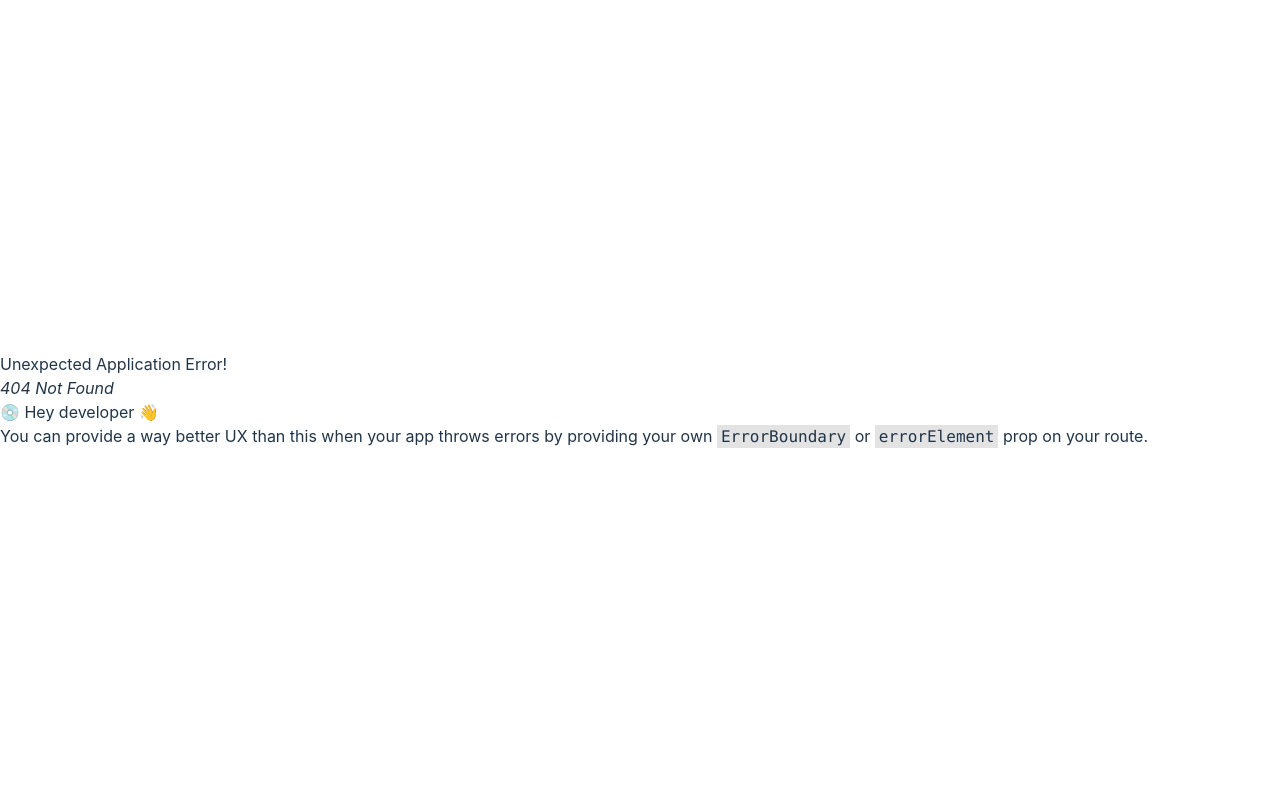
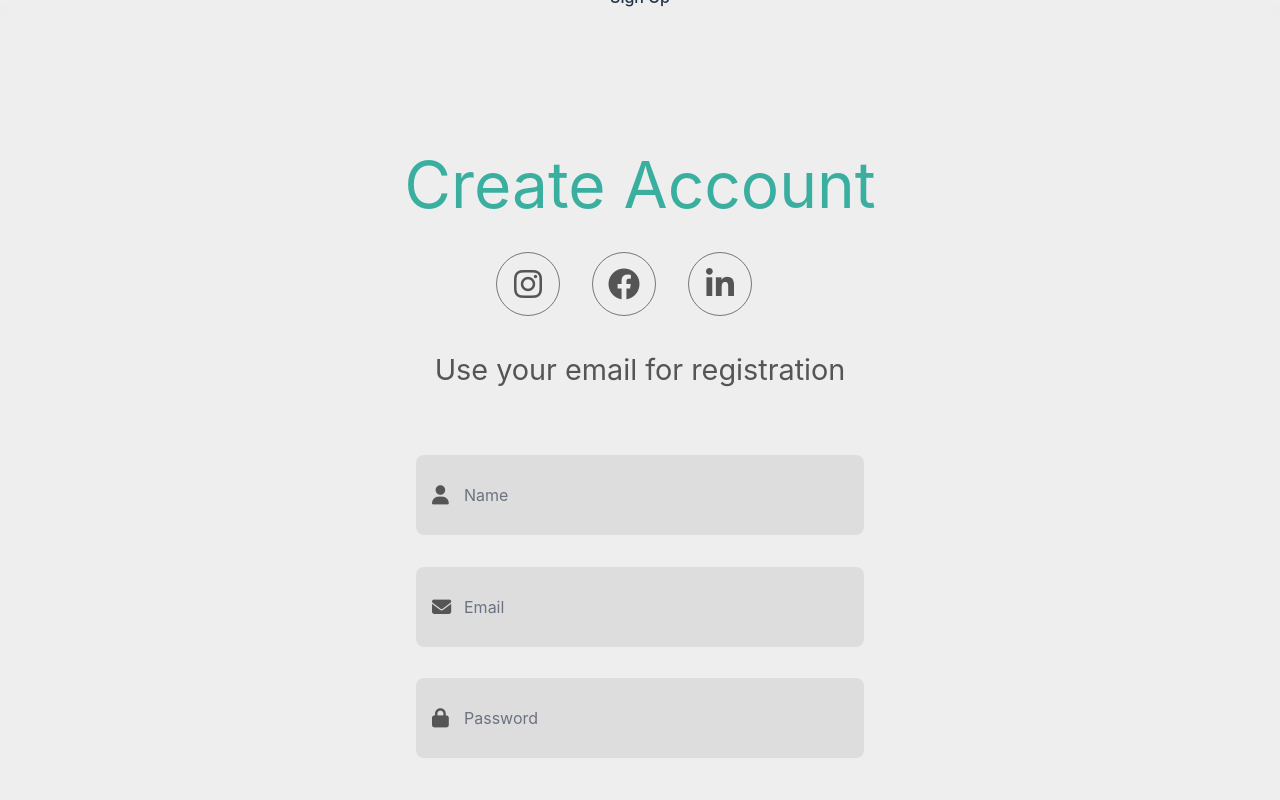
Before and after one commit to ntbao10122003/DA-FE-REACT, a React (Vite) app: page /signup in a window 1280 px wide. Before the commit this address had no page. Shown: the top 800 px of the page. Built offline with nearby package versions, Linux system fonts and the light colour scheme.

Commit message:
create-ui-sign-up

```diff
--- a/src/assets/css/style.css
+++ b/src/assets/css/style.css
@@ -211,3 +211,134 @@ ul li:hover ul.dropdown {
 .address {
     position: relative;
 }
+
+.container {
+    width: 100%;
+    height: 100vh;
+    display: flex;
+    justify-content: center;
+    align-items: center;
+}
+
+.form-wrapper {
+    width: 100%;
+    height: 70rem;
+    background-color: #eee;
+    border-radius: 3rem;
+    box-shadow: 0 2rem 6rem rgba(0, 0, 0, 0.3);
+    position: relative;
+    overflow: hidden;
+    display: flex;
+    justify-content: center;
+}
+
+
+
+/* on click event */
+
+
+
+.banner {
+    position: absolute;
+    top: 25%;
+    left: -30rem; /*after click event 40rem*/
+    text-align: center;
+    color: #fff;
+    width: 30rem;
+    z-index: 100;
+    transition: all 1.5s cubic-bezier(0.19, 1, 0.22, 1);
+}
+
+.container.change .banner {
+    left: 5rem;
+}
+
+.banner h1 {
+    font-size: 4rem;
+    margin-bottom: 3rem;
+}
+
+.banner p {
+    font-size: 2rem;
+}
+
+.sign-up {
+    width: 60rem;
+    height: 100%;
+    position: absolute;
+    top: 0;
+    display: flex;
+    flex-direction: column;
+    justify-content: space-around;
+    align-items: center;
+    padding: 10rem 0;
+    z-index: 1;/*after click event delete*/
+    transition: all 1.5s cubic-bezier(0.19, 1, 0.22, 1);
+}
+
+.container.change .sign-up {
+    left: 40rem;
+    z-index: 1;
+}
+.sign-up h1 {
+    font-size: 4rem;
+    color: #3aaf9f;
+}
+
+.social-media {
+    display: flex;
+}
+
+.social-media i {
+    width: 4rem;
+    height: 4rem;
+    border: 00.1rem solid #777;
+    border-radius: 50%;
+    display: flex;
+    justify-content: center;
+    align-items: center;
+    margin-right: 2rem;
+    font-size: 2rem;
+    color: #555;
+}
+
+.sign-up p {
+    font-size: 1.8rem;
+    color: #555;
+    margin-bottom: 2rem;
+}
+
+.input-group {
+    position: relative;
+}
+
+.input-group input {
+    width: 28rem;
+    height: 5rem;
+    padding: 1rem 1rem 1rem 3rem;
+    background-color: #ddd;
+    border: none;
+    border-radius: 0.5rem;
+}
+
+.input-group i {
+    position: absolute;
+    top: 50%;
+    left: 1rem;
+    transform: translateY(-50%);
+    font-size: 1.2rem;
+    color: #555;
+}
+
+.sign-up button {
+    width: 16rem;
+    height: 5rem;
+    background-color: #3aaf9f;
+    border: none;
+    border-radius: 3rem;
+    text-transform: uppercase;
+    letter-spacing: 0.1rem;
+    color: #fff;
+    margin-top: 3rem;
+    cursor: pointer;
+}
--- /dev/null
+++ b/src/components/Signup.tsx
@@ -0,0 +1,53 @@
+import React, { useState } from 'react';
+
+export const Signup = () => {
+  return (
+    <div className='container'>
+      <div className="form-wrapper">
+        <div className="banner">
+          <h1>Hello Friend!</h1>
+          <p>Enter your personal details and start the journey with us</p>
+        </div>
+        <div className="blue-bgr">
+          <button type="button">Sign Up</button>
+        </div>
+        <form className="sign-up">
+          <h1>Create Account</h1>
+          <div className="social-media">
+            <i className="fab fa-instagram"></i>
+            <i className="fab fa-facebook"></i>
+            <i className="fab fa-linkedin-in"></i>
+          </div>
+          <p>Use your email for registration</p>
+          <div className="input-group">
+            <i className="fas fa-user"></i>
+            <input
+              type="text"
+              placeholder="Name"
+
+            />
+          </div>
+          <div className="input-group">
+            <i className="fas fa-envelope"></i>
+            <input
+              type="email"
+              placeholder="Email"
+
+            />
+          </div>
+          <div className="input-group">
+            <i className="fas fa-lock"></i>
+            <input
+              type="password"
+              placeholder="Password"
+
+            />
+          </div>
+          <button type="button">
+            Sign Up
+          </button>
+        </form>
+      </div>
+    </div>
+  );
+};
--- a/src/routes.tsx
+++ b/src/routes.tsx
@@ -5,6 +5,7 @@ import ProductPage from "./components/ProductPage";
 import ProductDetailPage from "./components/ProductDetailPage";
 import Cart from "./components/Cart";
 import Payment from "./components/Payment";
+import { Signup } from "./components/Signup";
 export const router = createBrowserRouter([
     {
         path: "/",
@@ -14,6 +15,7 @@ export const router = createBrowserRouter([
             { path: "product", element: <ProductPage/>},
             { path: "product/:id", element: <ProductDetailPage/>},
             { path: "product/cart", element: <Cart/>},
-            { path: "product/payment", element: <Payment/>}
+            { path: "product/payment", element: <Payment/>},
+            { path: "signup", element: <Signup/>}
         ]}
 ])
```
Also changed, not shown: src/assets/js/main.js (added, +8 -0 lines).
